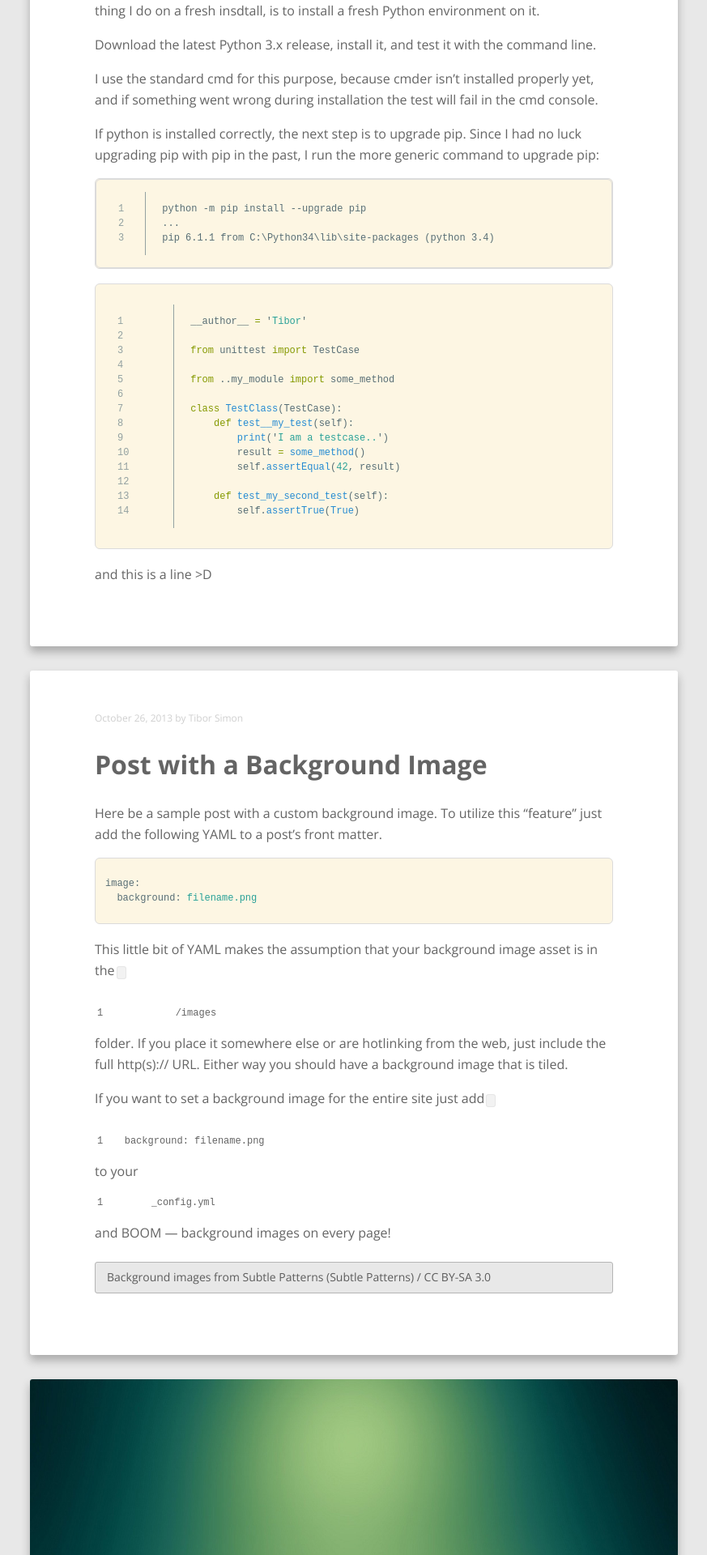
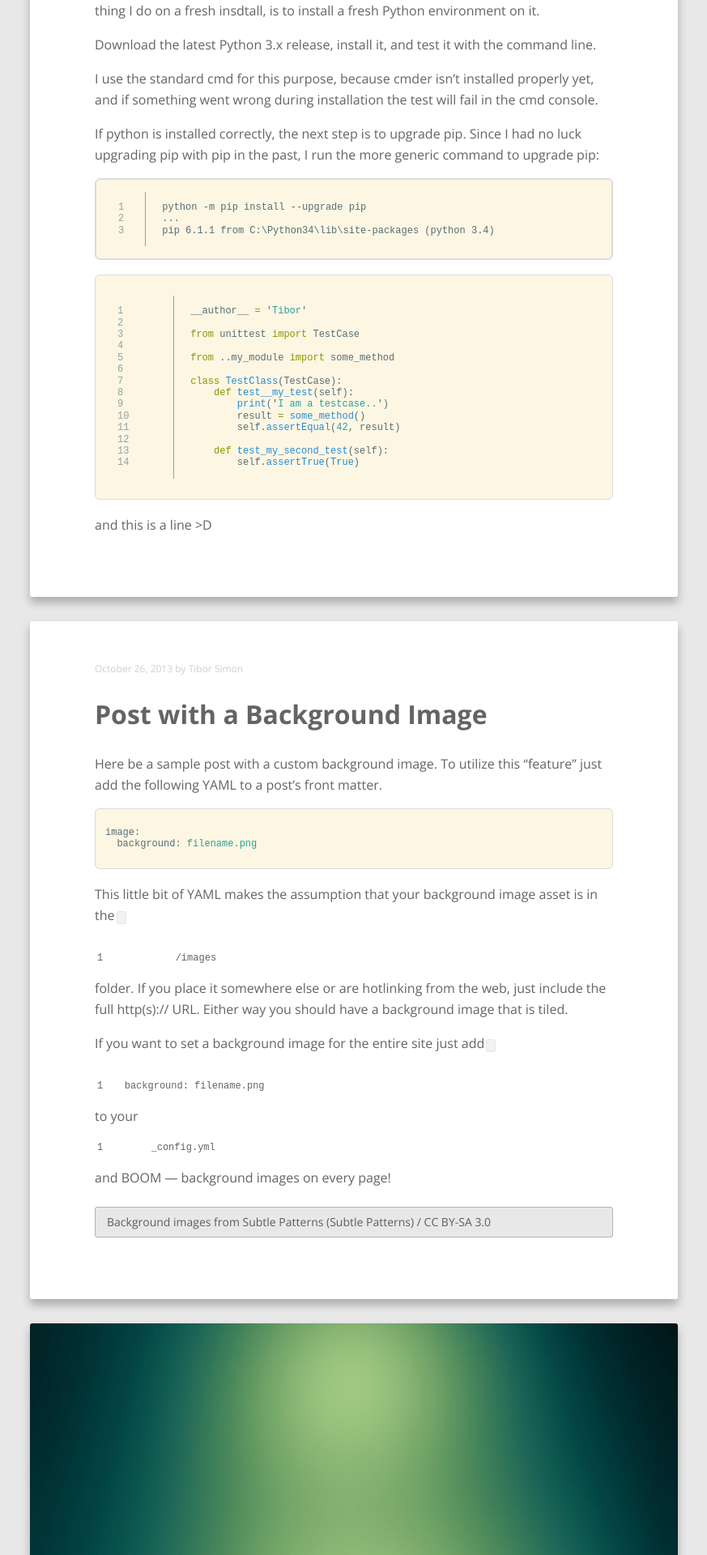
Before and after one commit to tiborsimon/tiborsimon.github.io, a Jekyll site: the page built from index.html, in a window 1280 px wide. Shown: the part 708-2628 px from the top of the page at 81% size, without its empty margins (203-1076 px from the left). Built offline with Jekyll 4.4.1, drawn with Linux system fonts in a browser that asks for light colours; nearby versions of some CDN libraries; the list of posts is cut into pages by our own code.

Commit message:
line height

```diff
--- a/_sass/_pygments.scss
+++ b/_sass/_pygments.scss
@@ -4,12 +4,12 @@
     color: #586e75;
     border: 1px solid darken($body-color, 5);
     background-color: #fdf6e3;
-    line-height: 1.2;
     @include rounded(6px);
     pre {
         position: relative;
         margin: 0;
         padding: 1em;
+        line-height: 1.2;
     }
     .hhl { background-color: #fdf6e3;}
     .lineno {
```
